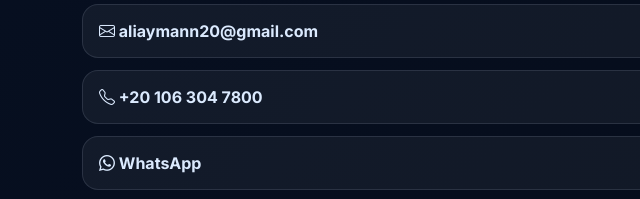
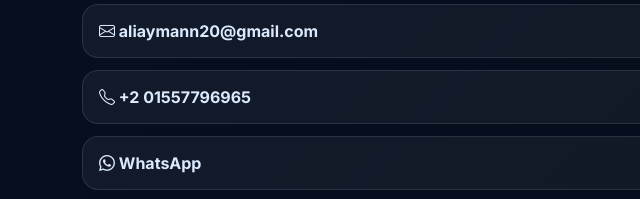
Before and after one commit to aliayman20/eng-aliayman-portfolio, a plain HTML site: page index.html in a window 1280 px wide. Shown: the part 7619-7818 px from the top of the page, 0-640 px from the left. Drawn offline with nearby package versions, Linux system fonts and the light colour scheme.

Commit message:
Update contact phone number in index.html

```diff
--- a/index.html
+++ b/index.html
@@ -272,7 +272,7 @@
             <p class="section-note">You can contact me for website development, WordPress e-commerce, IT support, network design, or graduation/project collaboration.</p>
             <div class="contact-links">
               <a href="mailto:aliaymann20@gmail.com"><i class="bi bi-envelope"></i> aliaymann20@gmail.com</a>
-              <a href="tel:+201063047800"><i class="bi bi-telephone"></i> +20 106 304 7800</a>
+              <a href="tel:+201557796965"><i class="bi bi-telephone"></i> +2 01557796965</a>
               <a href="https://wa.me/201557796965?text=Hello%20Ali%2C%20I%20saw%20your%20portfolio%20and%20I%20would%20like%20to%20discuss%20a%20project%20with%20you." target="_blank"><i class="bi bi-whatsapp"></i> WhatsApp</a>
               <a href="https://www.linkedin.com/in/ali-ayman-bb7051313" target="_blank"><i class="bi bi-linkedin"></i> LinkedIn</a>
             </div>
```
